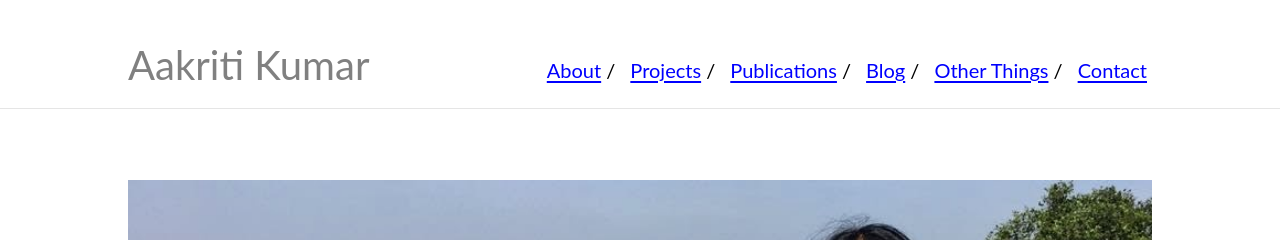
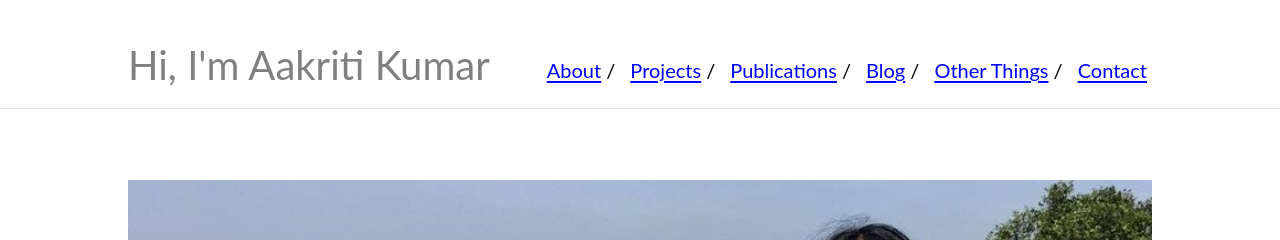
Before and after one commit to aakriti1kumar/aakriti1kumar.github.io, a Jekyll site: the page built from index.md, in a window 1280 px wide. Shown: the top 240 px of the page. Built offline with Jekyll 4.4.1, drawn with Linux system fonts in a browser that asks for light colours; our own code applies the rules of GitHub Pages for plain Markdown files.

```diff
--- a/_config.yml
+++ b/_config.yml
@@ -1,4 +1,4 @@
-title: Aakriti Kumar
+title: "Hi, I'm Aakriti Kumar"
 url: "https://aakritikumar.com"
 baseurl: ""
 
```
